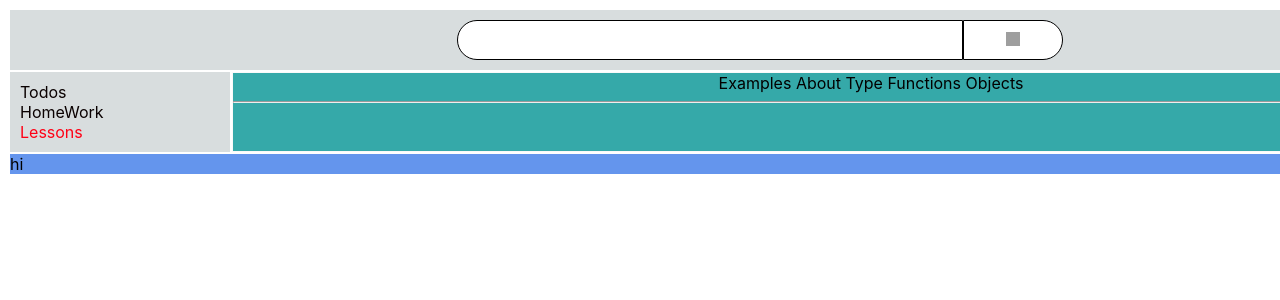
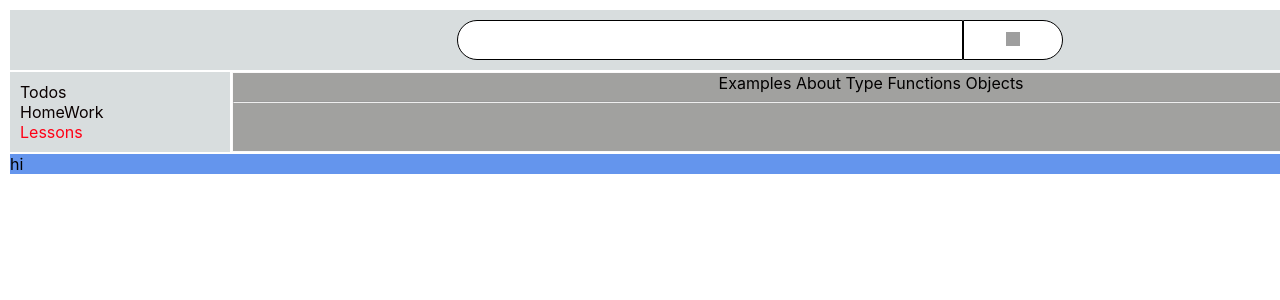
Before and after one commit to VladimirShumliaiev/Type-script-React, a React (Create React App) app in the folder my-app/: page /lessons in a window 1280 px wide. Shown: the top 300 px of the page. Built offline with nearby package versions, Linux system fonts and the light colour scheme; grey boxes are pictures that could not be loaded.

Commit message:
17.03.2023 11:15

```diff
--- a/my-app/src/Components/mainContent/Lessons/LessonsTypeScrypt.module.css
+++ b/my-app/src/Components/mainContent/Lessons/LessonsTypeScrypt.module.css
@@ -1,5 +1,5 @@
 .item {
-    background: #35a9a9;
+    background: #a1a19f;
 }
 
 .item a{
```
